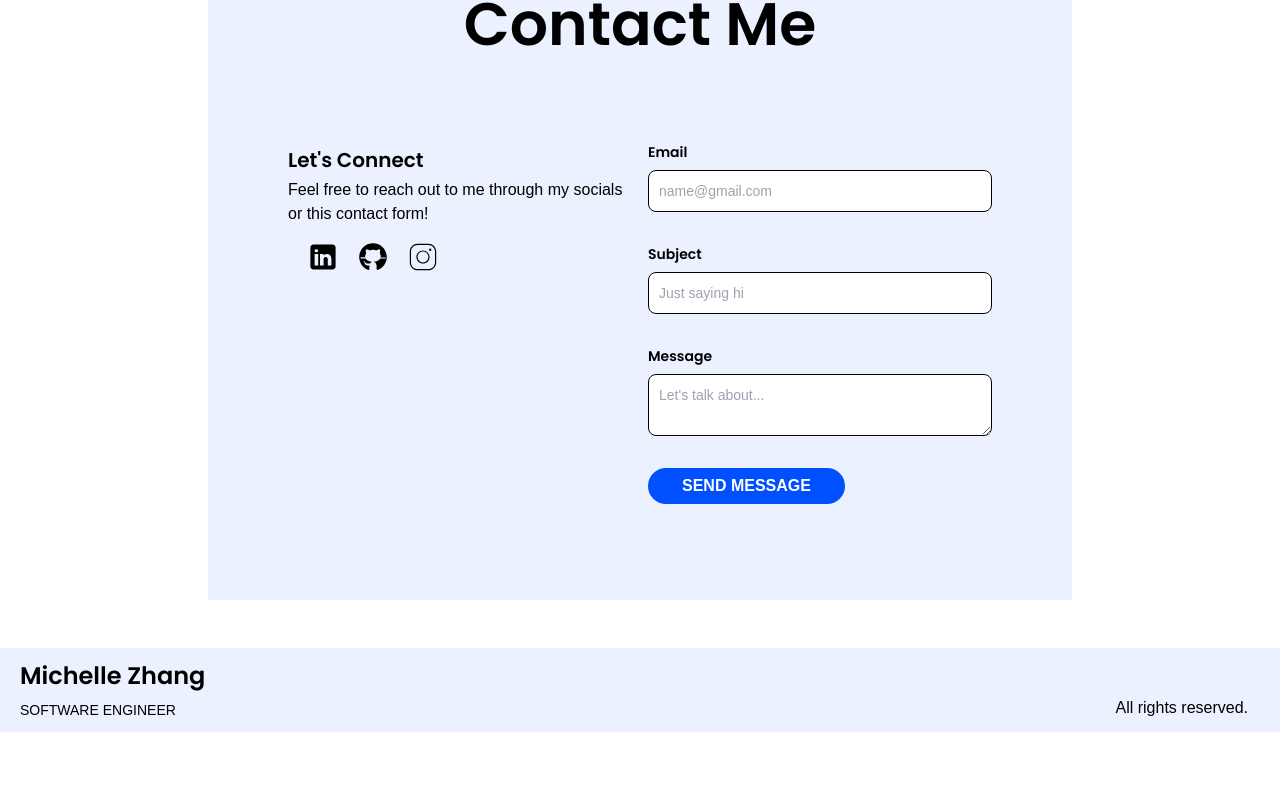
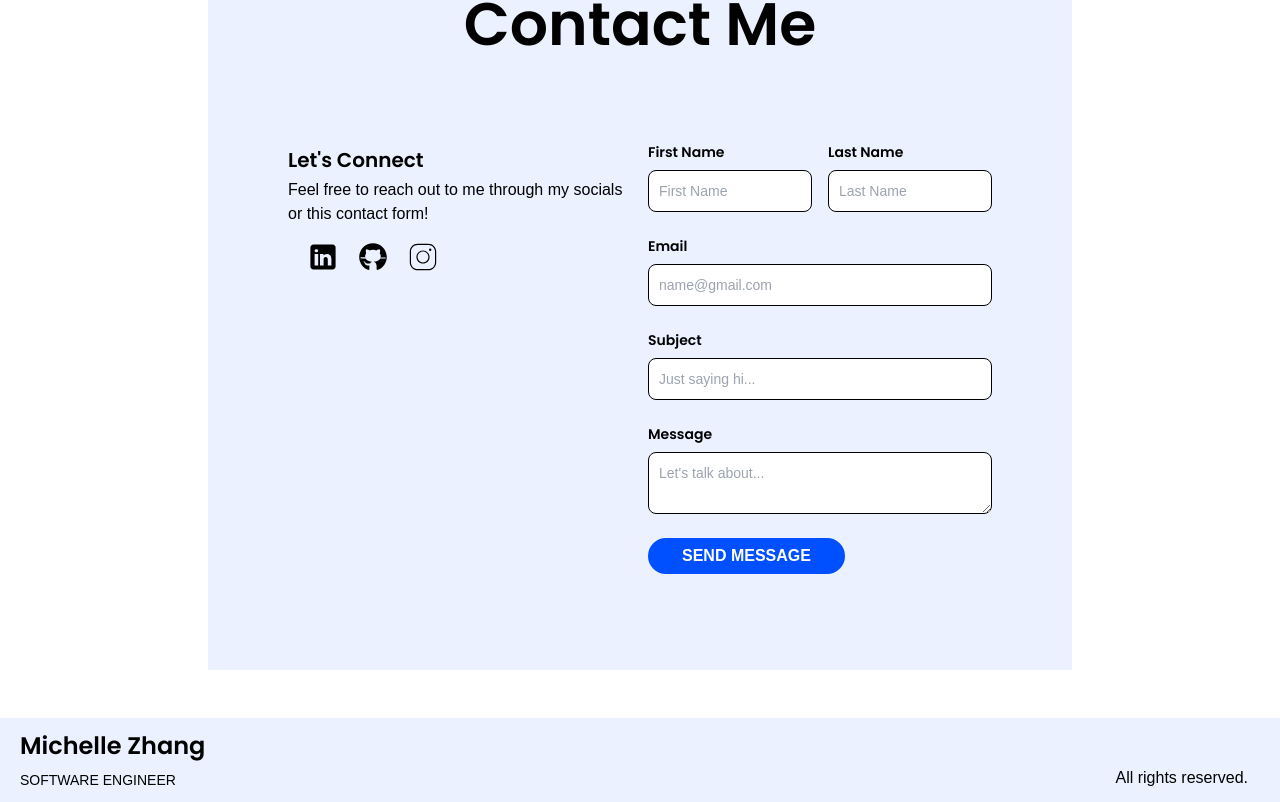
Before and after one commit to michelleezhangg/Personal-Website-Portfolio, a Next.js app: page / in a window 1280 px wide. Shown: the part 9972-10774 px from the top of the page. Before the commit the page ends 10704 px from the top, so only its background shows below. Built offline with nearby package versions, Linux system fonts and the light colour scheme.

Commit message:
Add first name and last name to frontend of contact form

```diff
--- a/src/app/components/ContactMeSection.jsx
+++ b/src/app/components/ContactMeSection.jsx
@@ -95,7 +95,43 @@ const ContactMeSection = () => {
         {/* Right Side: Submission Form */}
         <div>
             <form className='flex flex-col gap-2' onSubmit={handleSubmit}>
-              <div className='mb-6'>
+              <div className='flex gap-2 mb-4'> {/* First and Last Name Inputs */}
+                <div className='flex-1 mr-2'>
+                  <label
+                    htmlFor='first-name'
+                    type='text'
+                    className='title block text-sm mb-2'
+                  >
+                    First Name
+                  </label>
+                  <input
+                    name='first-name'
+                    type='text'
+                    id='first-name'
+                    required
+                    className='bg-white border border-black text-sm rounded-lg block w-full p-2.5'
+                    placeholder={CONTACT.placeholders.first_name}
+                  />
+                </div>
+                <div className='flex-1'>
+                  <label
+                    htmlFor='last-name'
+                    type='text'
+                    className='title block text-sm mb-2'
+                  >
+                    Last Name
+                  </label>
+                  <input
+                    name='first-name'
+                    type='text'
+                    id='first-name'
+                    required
+                    className='bg-white border border-black text-sm rounded-lg block w-full p-2.5'
+                    placeholder={CONTACT.placeholders.last_name}
+                  />
+                </div>
+              </div>
+              <div className='mb-4'>
                 <label
                   htmlFor='email'
                   type='email'
@@ -112,7 +148,7 @@ const ContactMeSection = () => {
                   placeholder={CONTACT.placeholders.email}
                 />
               </div>
-              <div className='mb-6'>
+              <div className='mb-4'>
                 <label
                   htmlFor='subject'
                   className='title block text-sm mb-2'
@@ -128,7 +164,7 @@ const ContactMeSection = () => {
                   placeholder={CONTACT.placeholders.subject}
                 />
               </div>
-              <div className='mb-6'>
+              <div className='mb-4'>
                 <label
                   htmlFor='message'
                   className='title block text-sm mb-2'
--- a/src/app/constants.js
+++ b/src/app/constants.js
@@ -395,8 +395,10 @@ export const PROJECTS = [
 export const CONTACT = {
   bio: 'Feel free to reach out to me through my socials or this contact form!',
   placeholders: {
+    first_name: 'First Name',
+    last_name: 'Last Name',
     email: 'name@gmail.com',
-    subject: 'Just saying hi',
+    subject: 'Just saying hi...',
     message: "Let's talk about...",
   },
   user_confirmation_email: {
```
